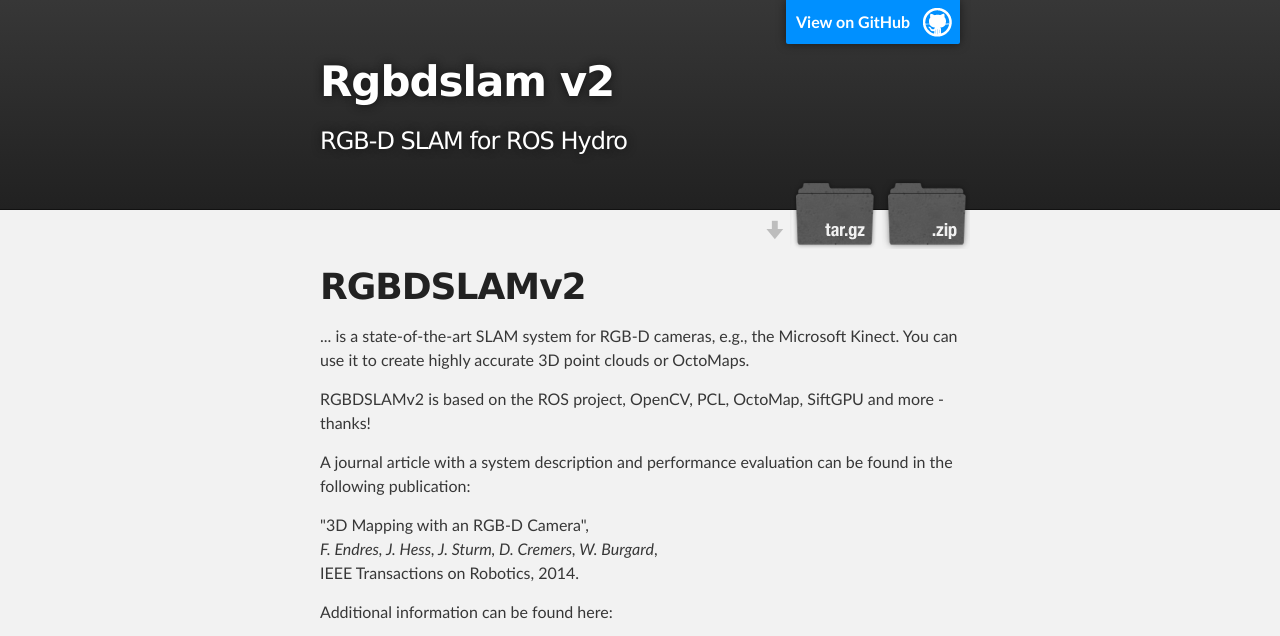
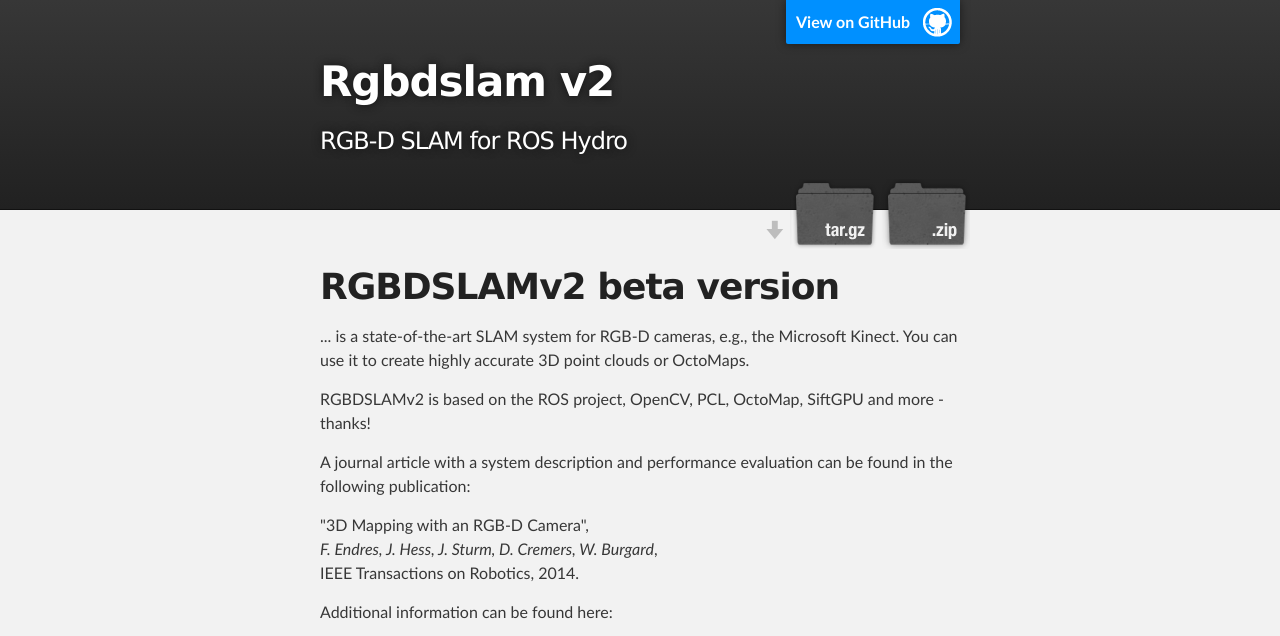
Before and after one commit to felixendres/rgbdslam_v2, a plain HTML site: page index.html in a window 1280 px wide. Shown: the top 636 px of the page. Drawn offline with Linux system fonts and the light colour scheme.

Commit message:
Added beta tag

```diff
--- a/index.html
+++ b/index.html
@@ -32,7 +32,7 @@
     <div id="main_content_wrap" class="outer">
       <section id="main_content" class="inner">
         <h1>
-<a name="rgbdslamv2" class="anchor" href="#rgbdslamv2"><span class="octicon octicon-link"></span></a>RGBDSLAM<i>v2</i>
+<a name="rgbdslamv2" class="anchor" href="#rgbdslamv2"><span class="octicon octicon-link"></span></a>RGBDSLAM<i>v2 beta version</i>
 </h1>
 
 <p>... is a state-of-the-art SLAM system for RGB-D cameras, e.g., the Microsoft Kinect.
```
